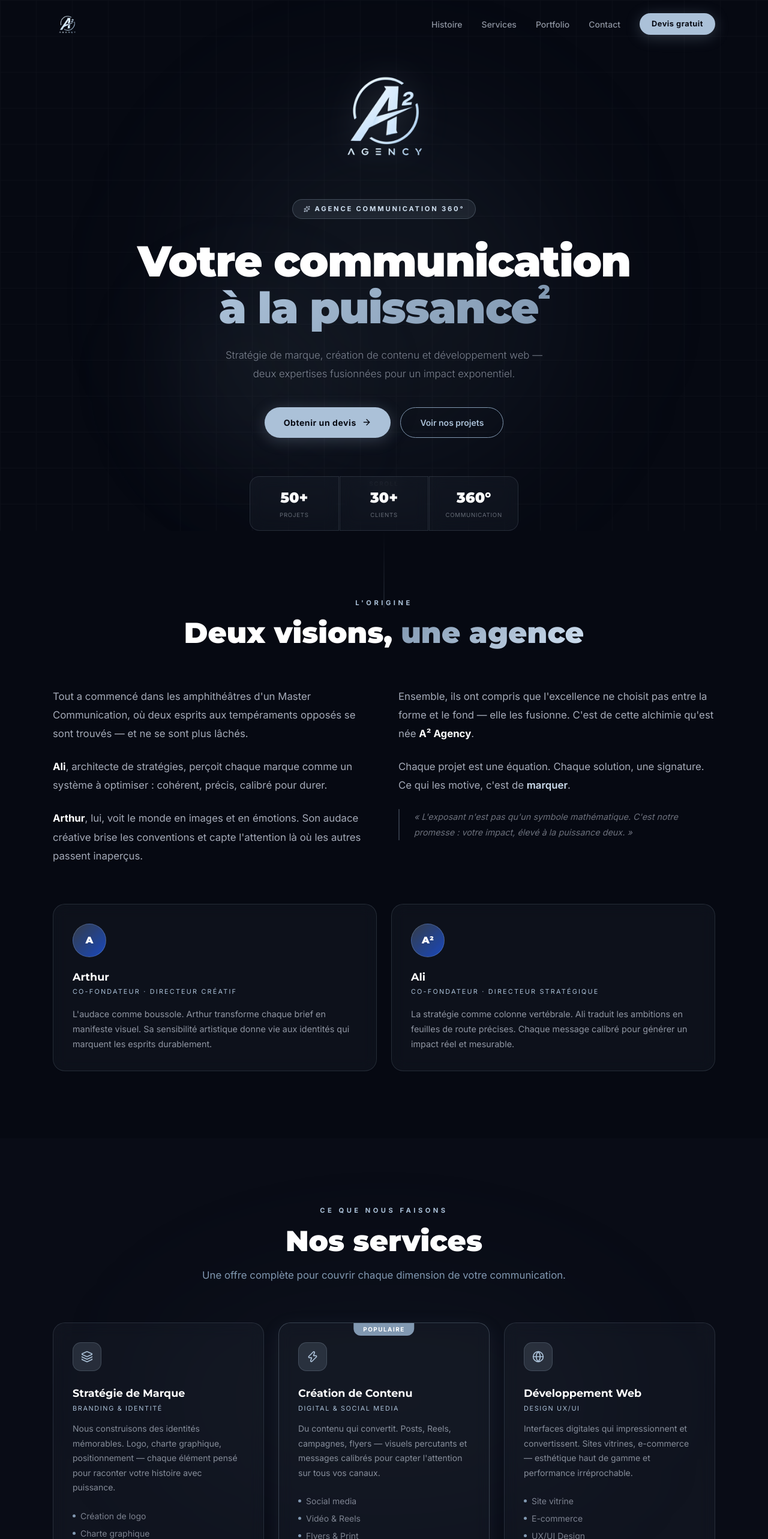
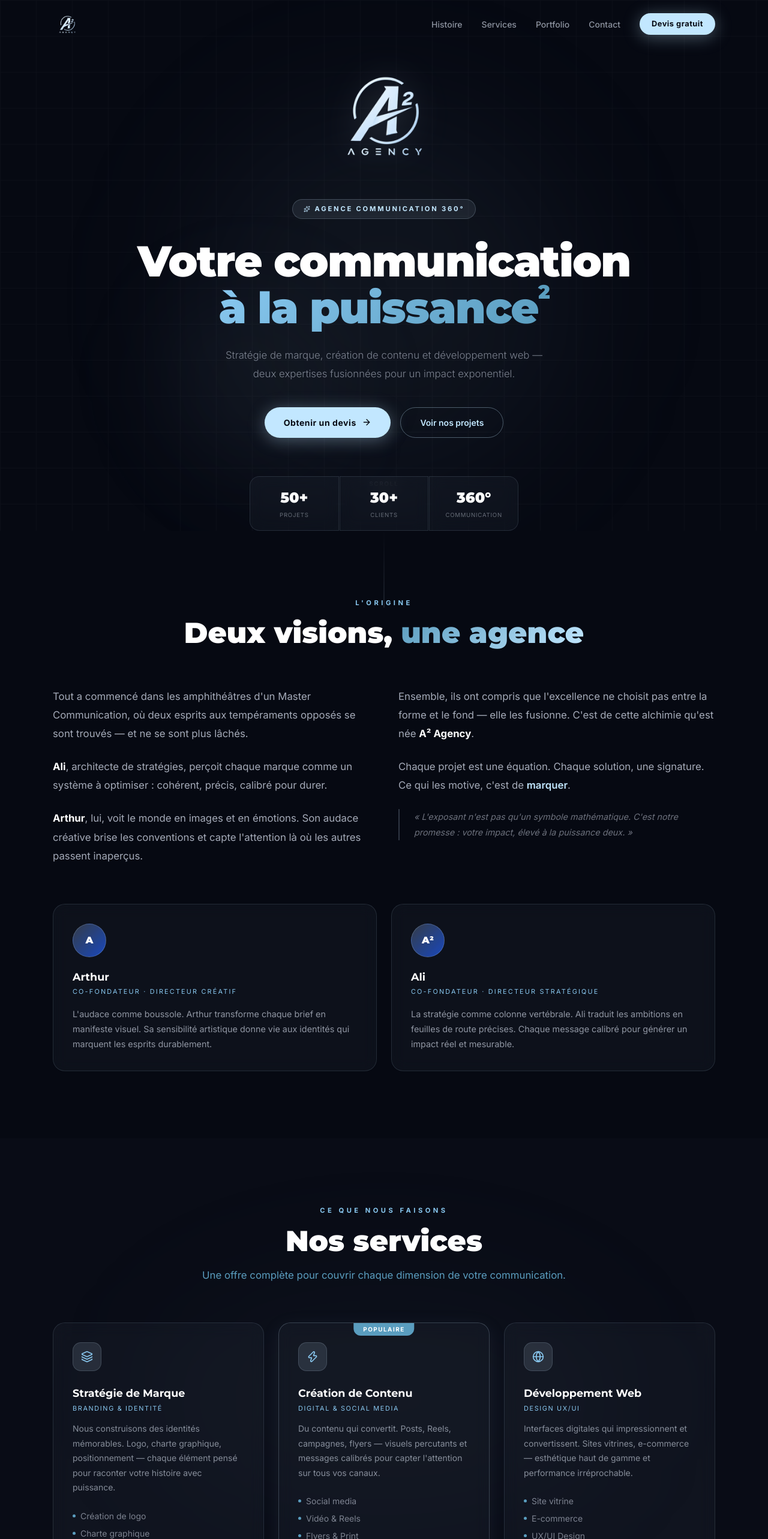
Before and after one commit to alibzrd/a2-agency, a React (Vite) app: page / in a window 1280 px wide. Shown: the top 2566 px of the page at 60% size. Built offline with nearby package versions, Linux system fonts and the light colour scheme.

Commit message:
feat: vibrant blue #c2e7ff palette — punchy, not fade

```diff
--- a/src/components/Hero.jsx
+++ b/src/components/Hero.jsx
@@ -41,7 +41,7 @@ export default function Hero() {
             display: 'inline-flex', alignItems: 'center', gap: '0.5rem',
             padding: '0.45rem 1.1rem', borderRadius: '9999px',
             border: '1px solid rgba(171,193,216,0.25)', background: 'rgba(171,193,216,0.1)',
-            color: '#cfdff0', fontSize: '0.7rem', fontWeight: 700,
+            color: '#c2e7ff', fontSize: '0.7rem', fontWeight: 700,
             letterSpacing: '0.25em', textTransform: 'uppercase', marginBottom: '2rem',
           }}
         >
@@ -60,10 +60,10 @@ export default function Hero() {
         >
           Votre communication
           <br />
-          <span style={{ background: 'linear-gradient(135deg, #abc1d8, #8198b1)', WebkitBackgroundClip: 'text', WebkitTextFillColor: 'transparent', backgroundClip: 'text' }}>
+          <span style={{ background: 'linear-gradient(135deg, #89c8f0, #5a9dbf)', WebkitBackgroundClip: 'text', WebkitTextFillColor: 'transparent', backgroundClip: 'text' }}>
             à la puissance
           </span>
-          <sup style={{ color: '#8198b1', fontSize: '45%', verticalAlign: 'super', WebkitTextFillColor: '#8198b1' }}>2</sup>
+          <sup style={{ color: '#5a9dbf', fontSize: '45%', verticalAlign: 'super', WebkitTextFillColor: '#5a9dbf' }}>2</sup>
         </motion.h1>
 
         {/* Subtitle */}
@@ -107,7 +107,7 @@ export default function Hero() {
       >
         <span style={{ fontSize: '0.6rem', color: 'rgba(232,240,255,0.3)', letterSpacing: '0.2em', textTransform: 'uppercase' }}>Scroll</span>
         <motion.div animate={{ y: [0, 8, 0] }} transition={{ duration: 1.5, repeat: Infinity }}
-          style={{ width: '1px', height: '2rem', background: 'linear-gradient(to bottom, #8198b1, transparent)' }} />
+          style={{ width: '1px', height: '2rem', background: 'linear-gradient(to bottom, #5a9dbf, transparent)' }} />
       </motion.div>
     </section>
   )
--- a/src/components/Services.jsx
+++ b/src/components/Services.jsx
@@ -25,15 +25,15 @@ export default function Services() {
             <motion.div key={s.title} initial={{ opacity: 0, y: 50 }} whileInView={{ opacity: 1, y: 0 }} viewport={{ once: true, margin: '-80px' }} transition={{ duration: 0.6, delay: i * 0.15 }} whileHover={{ y: -6 }}
               className="glass-card" style={{ padding: '2rem', position: 'relative', overflow: 'hidden', ...(s.featured ? { border: '1px solid rgba(171,193,216,0.25)', boxShadow: '0 8px 32px rgba(129,152,177,0.1)' } : {}) }}
             >
-              {s.featured && <div style={{ position: 'absolute', top: 0, left: '50%', transform: 'translateX(-50%)', padding: '0.2rem 1rem', borderRadius: '0 0 0.75rem 0.75rem', background: '#8198b1', color: '#fff', fontSize: '0.62rem', fontWeight: 700, letterSpacing: '0.15em', textTransform: 'uppercase' }}>Populaire</div>}
+              {s.featured && <div style={{ position: 'absolute', top: 0, left: '50%', transform: 'translateX(-50%)', padding: '0.2rem 1rem', borderRadius: '0 0 0.75rem 0.75rem', background: '#5a9dbf', color: '#fff', fontSize: '0.62rem', fontWeight: 700, letterSpacing: '0.15em', textTransform: 'uppercase' }}>Populaire</div>}
               <div style={{ width: '3rem', height: '3rem', borderRadius: '0.875rem', marginBottom: '1.5rem', display: 'flex', alignItems: 'center', justifyContent: 'center', background: 'rgba(171,193,216,0.15)', border: '1px solid rgba(171,193,216,0.2)' }}>
-                <s.Icon size={20} color="#abc1d8" />
+                <s.Icon size={20} color="#89c8f0" />
               </div>
               <h3 style={{ fontFamily: 'Montserrat, sans-serif', fontSize: '1.1rem', fontWeight: 700, color: '#fff', marginBottom: '0.2rem' }}>{s.title}</h3>
-              <p style={{ fontSize: '0.68rem', color: '#abc1d8', textTransform: 'uppercase', letterSpacing: '0.15em', marginBottom: '0.875rem' }}>{s.subtitle}</p>
+              <p style={{ fontSize: '0.68rem', color: '#89c8f0', textTransform: 'uppercase', letterSpacing: '0.15em', marginBottom: '0.875rem' }}>{s.subtitle}</p>
               <p style={{ color: 'rgba(232,240,255,0.55)', fontSize: '0.875rem', lineHeight: 1.75, marginBottom: '1.5rem' }}>{s.description}</p>
               <ul style={{ display: 'flex', flexDirection: 'column', gap: '0.5rem' }}>
-                {s.features.map(f => <li key={f} style={{ display: 'flex', alignItems: 'center', gap: '0.5rem', fontSize: '0.875rem', color: 'rgba(232,240,255,0.5)' }}><span style={{ width: '5px', height: '5px', borderRadius: '50%', background: '#8198b1', flexShrink: 0 }} />{f}</li>)}
+                {s.features.map(f => <li key={f} style={{ display: 'flex', alignItems: 'center', gap: '0.5rem', fontSize: '0.875rem', color: 'rgba(232,240,255,0.5)' }}><span style={{ width: '5px', height: '5px', borderRadius: '50%', background: '#5a9dbf', flexShrink: 0 }} />{f}</li>)}
               </ul>
             </motion.div>
           ))}
--- a/src/components/Storytelling.jsx
+++ b/src/components/Storytelling.jsx
@@ -20,7 +20,7 @@ function Founder({ name, role, trait, initials, delay }) {
         border: '1px solid rgba(171,193,216,0.25)',
       }}>{initials}</div>
       <h3 style={{ fontFamily: 'Montserrat, sans-serif', fontSize: '1.1rem', fontWeight: 700, color: '#fff', marginBottom: '0.2rem' }}>{name}</h3>
-      <p style={{ fontSize: '0.68rem', color: '#abc1d8', textTransform: 'uppercase', letterSpacing: '0.2em', marginBottom: '1rem' }}>{role}</p>
+      <p style={{ fontSize: '0.68rem', color: '#89c8f0', textTransform: 'uppercase', letterSpacing: '0.2em', marginBottom: '1rem' }}>{role}</p>
       <p style={{ color: 'rgba(232,240,255,0.6)', fontSize: '0.9rem', lineHeight: 1.75 }}>{trait}</p>
     </motion.div>
   )
@@ -36,7 +36,7 @@ export default function Storytelling() {
       <div className="a2-container">
         <motion.div ref={titleRef} initial="hidden" animate={titleInView ? 'visible' : 'hidden'} variants={fadeUp} className="a2-section-title">
           <span className="a2-section-label">L'Origine</span>
-          <h2 className="a2-section-heading">Deux visions, <span style={{ background: 'linear-gradient(135deg, #8198b1, #cfdff0)', WebkitBackgroundClip: 'text', WebkitTextFillColor: 'transparent', backgroundClip: 'text' }}>une agence</span></h2>
+          <h2 className="a2-section-heading">Deux visions, <span style={{ background: 'linear-gradient(135deg, #5a9dbf, #c2e7ff)', WebkitBackgroundClip: 'text', WebkitTextFillColor: 'transparent', backgroundClip: 'text' }}>une agence</span></h2>
         </motion.div>
 
         <div style={{ display: 'grid', gridTemplateColumns: 'repeat(auto-fit, minmax(min(100%, 28rem), 1fr))', gap: '3rem', marginBottom: '4rem' }}>
@@ -56,7 +56,7 @@ export default function Storytelling() {
               Ensemble, ils ont compris que l'excellence ne choisit pas entre la forme et le fond — elle les fusionne. C'est de cette alchimie qu'est née <strong style={{ color: '#fff', fontWeight: 700 }}>A² Agency</strong>.
             </p>
             <p style={{ color: 'rgba(232,240,255,0.7)', fontSize: '1.05rem', lineHeight: 1.85 }}>
-              Chaque projet est une équation. Chaque solution, une signature. Ce qui les motive, c'est de <em style={{ color: '#cfdff0', fontStyle: 'normal', fontWeight: 600 }}>marquer</em>.
+              Chaque projet est une équation. Chaque solution, une signature. Ce qui les motive, c'est de <em style={{ color: '#c2e7ff', fontStyle: 'normal', fontWeight: 600 }}>marquer</em>.
             </p>
             <div style={{ borderLeft: '2px solid rgba(171,193,216,0.25)', paddingLeft: '1.5rem' }}>
               <p style={{ color: 'rgba(232,240,255,0.45)', fontSize: '0.9rem', fontStyle: 'italic', lineHeight: 1.8 }}>
--- a/src/index.css
+++ b/src/index.css
@@ -6,9 +6,9 @@
 html { scroll-behavior: smooth; }
 
 :root {
-  --c1: #cfdff0;  /* light — titres, accents forts */
-  --c2: #abc1d8;  /* medium — éléments secondaires, icônes */
-  --c3: #8198b1;  /* foncé — texte subtil, borders */
+  --c1: #c2e7ff;  /* primary vibrant — titres, accents, CTAs */
+  --c2: #89c8f0;  /* medium — icônes, labels */
+  --c3: #5a9dbf;  /* subtil — borders, muted text */
   --bg: #060912;
   --bg2: #0a0f1e;
 }
@@ -48,8 +48,8 @@ h1, h2, h3, h4, h5, h6 { font-family: 'Montserrat', sans-serif; }
 }
 
 .glass-card {
-  background: rgba(207, 223, 240, 0.04);
-  border: 1px solid rgba(171, 193, 216, 0.15);
+  background: rgba(194, 231, 255, 0.04);
+  border: 1px solid rgba(194, 231, 255, 0.12);
   border-radius: 1.25rem;
   backdrop-filter: blur(12px);
   -webkit-backdrop-filter: blur(12px);
@@ -58,31 +58,31 @@ h1, h2, h3, h4, h5, h6 { font-family: 'Montserrat', sans-serif; }
 .btn-primary {
   display: inline-flex; align-items: center; gap: 0.6rem;
   padding: 0.875rem 2rem; border-radius: 9999px;
-  background: var(--c2);
-  color: var(--bg);
+  background: var(--c1);
+  color: #060912;
   font-weight: 700; font-size: 0.875rem; letter-spacing: 0.04em;
   text-decoration: none; border: none; cursor: pointer;
-  box-shadow: 0 4px 24px rgba(171,193,216,0.25);
+  box-shadow: 0 4px 28px rgba(194,231,255,0.35);
   transition: all 0.3s; font-family: 'Inter', sans-serif;
 }
 .btn-primary:hover {
-  background: var(--c1);
-  box-shadow: 0 8px 40px rgba(207,223,240,0.35);
+  background: #d8f0ff;
+  box-shadow: 0 8px 48px rgba(194,231,255,0.55);
   transform: translateY(-2px);
-  color: var(--bg);
+  color: #060912;
 }
 
 .btn-secondary {
   display: inline-flex; align-items: center; gap: 0.6rem;
   padding: 0.875rem 2rem; border-radius: 9999px;
   background: transparent;
-  border: 1px solid var(--c3);
-  color: var(--c2); font-weight: 600; font-size: 0.875rem;
+  border: 1px solid rgba(194,231,255,0.35);
+  color: var(--c1); font-weight: 600; font-size: 0.875rem;
   text-decoration: none; transition: all 0.3s;
 }
 .btn-secondary:hover {
-  border-color: var(--c1); color: var(--c1);
-  background: rgba(207,223,240,0.05);
+  border-color: var(--c1); color: #fff;
+  background: rgba(194,231,255,0.08);
 }
 
 ::-webkit-scrollbar { width: 4px; }
```
